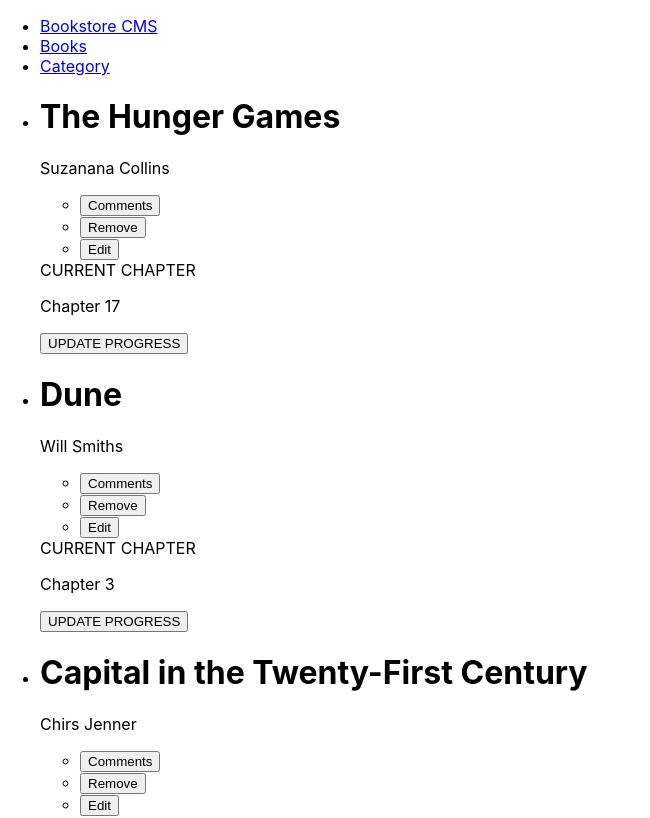
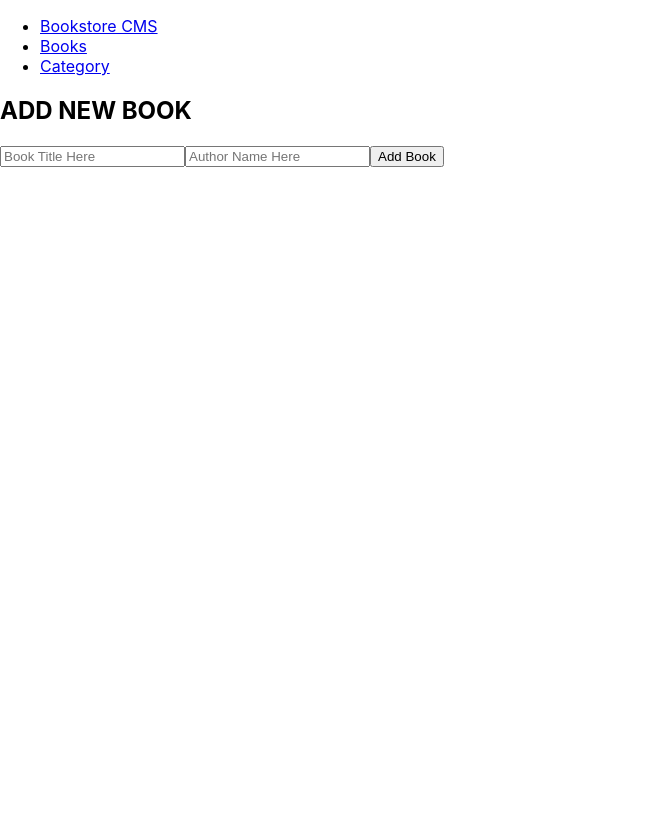
Before and after one commit to anyepeter/bookstore, a React (Create React App) app: page / in a window 1280 px wide. Shown: the top 818 px of the page, without its empty margins (0-650 px from the left). Built offline with nearby package versions, Linux system fonts and the light colour scheme.

Commit message:
connect react and redux

```diff
--- a/src/components/bookItem.js
+++ b/src/components/bookItem.js
@@ -3,24 +3,6 @@
 
 const Bookitems = () => {
   const bookLists = [
-    {
-      id: 1,
-      title: 'The Hunger Games',
-      author: 'Suzanana Collins',
-      chapter: 'Chapter 17',
-    },
-    {
-      id: 2,
-      title: 'Dune',
-      author: 'Will Smiths',
-      chapter: 'Chapter 3',
-    },
-    {
-      id: 3,
-      title: 'Capital in the Twenty-First Century',
-      author: 'Chirs Jenner',
-      chapter: 'Introduction',
-    },
   ];
   return (
     <div>
--- a/src/index.js
+++ b/src/index.js
@@ -1,13 +1,17 @@
 import React from 'react';
 import ReactDOM from 'react-dom/client';
 import { BrowserRouter } from 'react-router-dom';
+import { Provider } from 'react-redux';
 import './index.css';
 import App from './App';
+import store from './redux/configureStore';
 
 const root = ReactDOM.createRoot(document.getElementById('root'));
 root.render(
   <BrowserRouter>
-    <App />
+    <Provider store={store}>
+      <App />
+    </Provider>
   </BrowserRouter>,
 );
 
--- a/src/redux/configureStore.js
+++ b/src/redux/configureStore.js
@@ -1,13 +1,12 @@
-import { combineReducers } from 'redux';
 import { configureStore } from '@reduxjs/toolkit';
 import bookListReducer from './books/books';
 import categoryReducer from './categories/categories';
 
-const rootReducer = combineReducers({
-  Books: bookListReducer,
-  Category: categoryReducer,
+const store = configureStore({
+  reducer: {
+    Books: bookListReducer,
+    Category: categoryReducer,
+  },
 });
 
-const store = configureStore(rootReducer);
-
 export default store;
```
